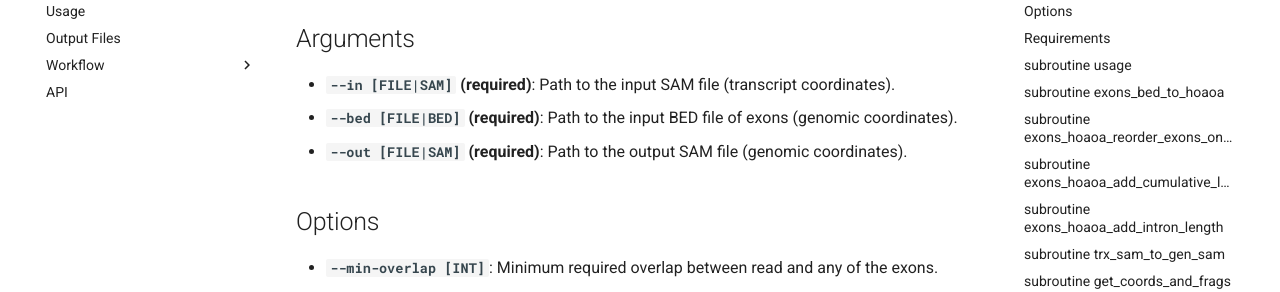
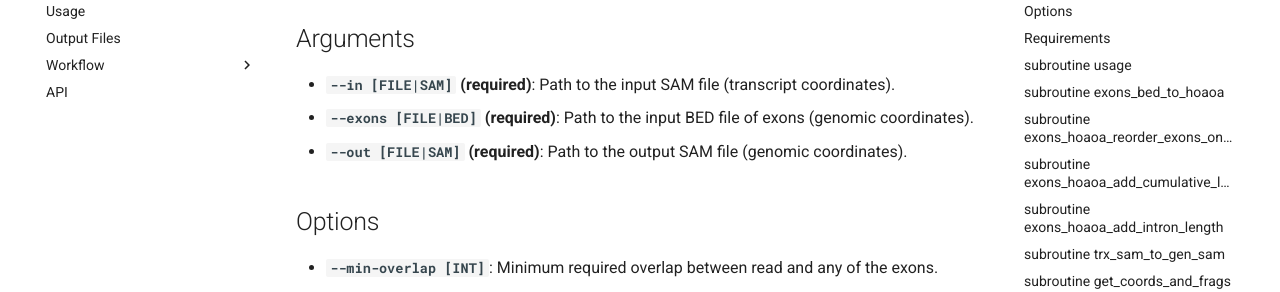
Before and after one commit to zavolanlab/mirflowz, an MkDocs documentation site: the page built from docs/api/sam_trx_to_sam_gen.pl.md, in a window 1280 px wide and 900 px high, scrolled down 589 px. Shown: the part 151-443 px from the top of the window. Built offline with MkDocs 1.6.1 and Material for MkDocs 9.7.7, drawn with Linux system fonts in a browser that asks for light colours; comment, search, counter and statistics services are not loaded.

Commit message:
style: set to correct CLI arg

```diff
--- a/docs/api/sam_trx_to_sam_gen.pl.md
+++ b/docs/api/sam_trx_to_sam_gen.pl.md
@@ -34,7 +34,7 @@ Arguments
 
 - <b>`--in [FILE|SAM]` (required)</b>: Path to the input SAM file (transcript
   coordinates).
-- <b>`--bed [FILE|BED]` (required)</b>: Path to the input BED file of exons
+- <b>`--exons [FILE|BED]` (required)</b>: Path to the input BED file of exons
   (genomic coordinates).
 - <b>`--out [FILE|SAM]` (required)</b>: Path to the output SAM file (genomic
   coordinates).
```
